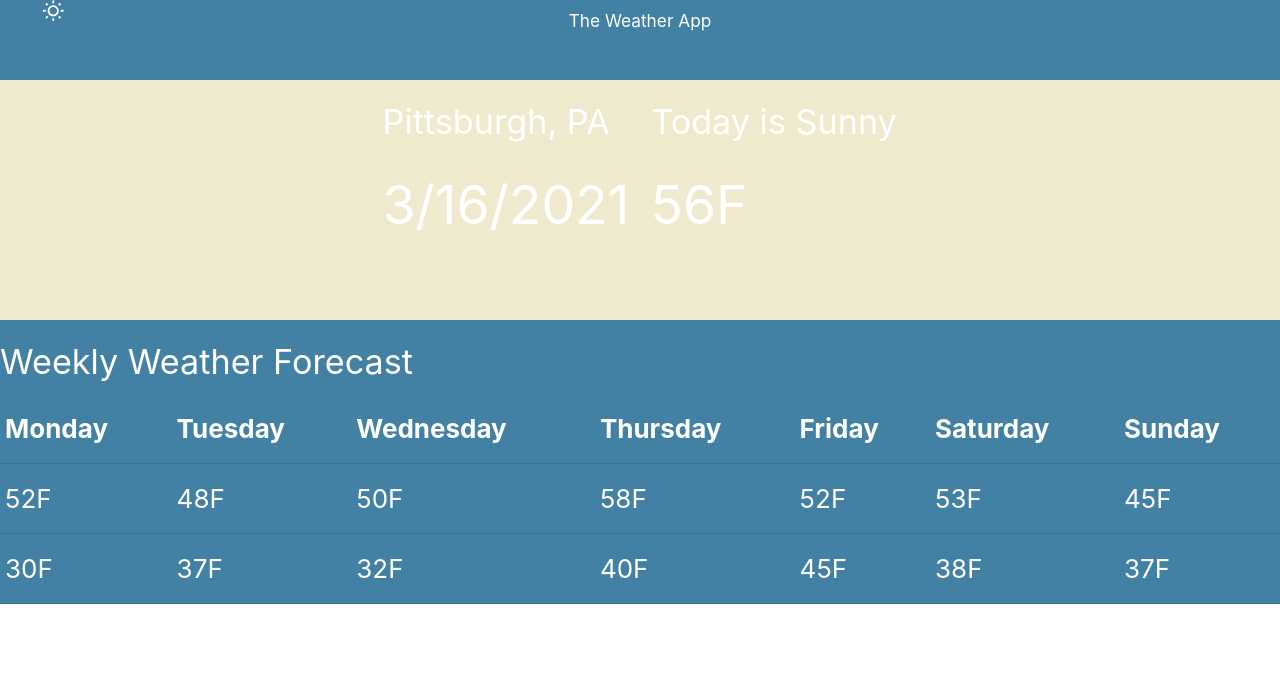
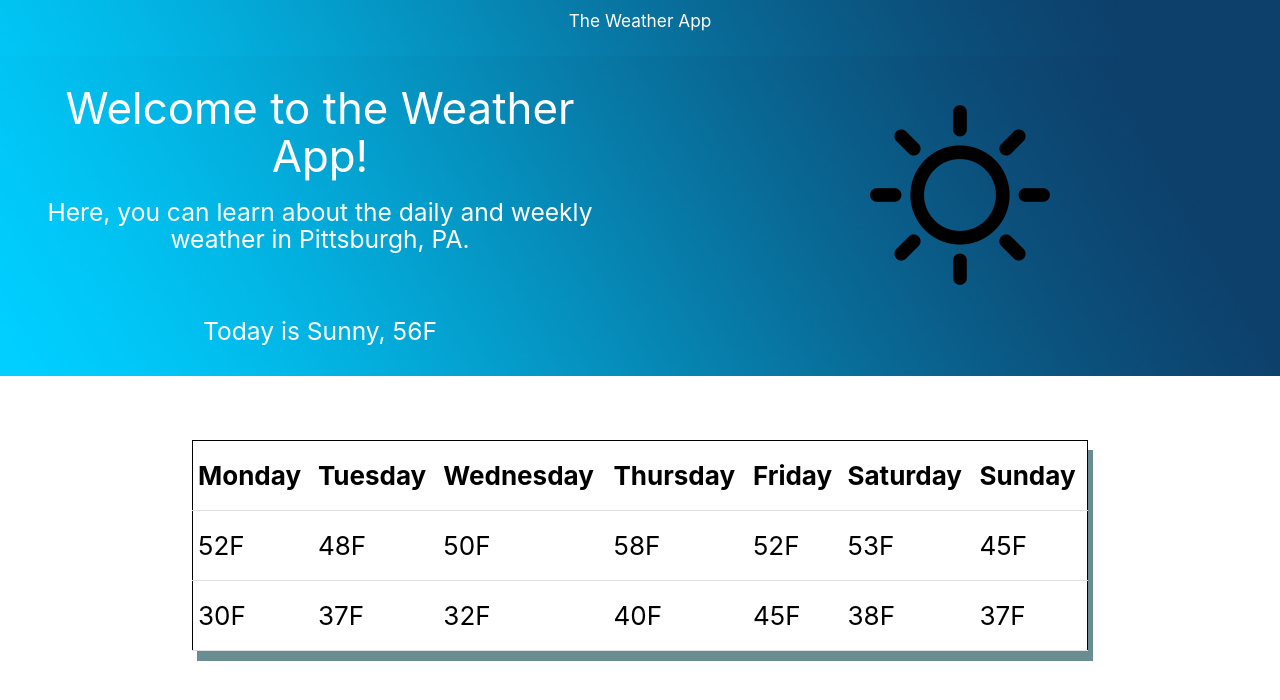
Before and after one commit to akula-a/Menon-Labs-Buddy-Challenge, a React (Create React App) app in the folder weather-app/: page / in a window 1280 px wide. Shown: the top 700 px of the page. Built offline with nearby package versions, Linux system fonts and the light colour scheme.

Commit message:
Changed background and layout

```diff
--- a/weather-app/src/App.css
+++ b/weather-app/src/App.css
@@ -1,35 +1,35 @@
 .App-header {
-  background-color: #4281A4;
-  min-height: 10vh;
+  background-image: url("./3c-gradient-background.png");
+  background-size:100%;
+  min-height: 7vh;
   text-align: center;
   color: white;
 }
 
 .App-daily-view {
-  background-image: url("./home-background.png");
+  background-image: url("./3c-gradient-background.png");
+  background-size:100%;
   width:100%;
-  min-height: 30vh;
-  display: grid;
-  grid-template-columns: repeat(auto-fit, minmax(384px, 1fr));
-  grid-gap: 16px;
+  height:100%;
   font-size: calc(10px + 2vmin);
   color: white;
+  min-height: 40vh;
+  text-align: center;
 }
 
 .App-weekly-view{
-  background-color: #4281A4;
-  min-height: 30vh;
-  display: grid;
+  text-align: center;
+  margin-left:auto;
+  margin-right:auto;
+  padding-left: 15%;
+  padding-right: 15%;
+  padding-top:5%;
   font-size: calc(10px + 2vmin);
-  color: white;
 }
 
-.App-table {
-  text-align:center;
-  margin-left:auto;
-  margin-right:auto;
+#App-table {
+  background-image: white;
+  color: black;
+  border: 1px solid;
+  box-shadow: 5px 10px #6A8D92  ;
 }
-
-WbSunnyOutlinedIcon{
-  size: 100px;
-}
--- a/weather-app/src/App.js
+++ b/weather-app/src/App.js
@@ -3,6 +3,7 @@ import React from 'react';
 import background from "./home-background.png"
 import 'materialize-css';
 import 'materialize-css/dist/css/materialize.min.css';
+import icon from "./sun-icon.png";
 import WbSunnyOutlinedIcon from '@material-ui/icons/WbSunnyOutlined';
 import { Button, Card, Row, Col } from 'react-materialize';
 // import render from 'react-dom';
@@ -12,14 +13,12 @@ function App() {
   // source: https://reactgo.com/react-get-current-date/
   const today = new Date()
   const currDate = `${today.getMonth() + 1}/${today.getDate()}/${today.getFullYear()}`;
-
   //source for image: https://reactgo.com/react-background-image/
   return (
     <div className="App">
       <header className="App-header">
         <div class = "row">
-          <div class = "col s1"> <WbSunnyOutlinedIcon></WbSunnyOutlinedIcon> </div>
-          <div class = "col s4 offset-s3"> <h6> The Weather App</h6> </div>
+          <div class = "col s4 offset-s4"> <h6> The Weather App</h6> </div>
         </div>
       </header>
 
@@ -27,21 +26,22 @@ function App() {
         <div styles = {{ backgroundImage : `url(${background})` }}>
         <div class = "App-daily-view">
           <div class = "row">
-            <div class="col s6">
-                <h4> Pittsburgh, PA </h4>
-                <h2> { currDate } </h2>
+            <div class= "col s6">
+                <h3> Welcome to the Weather App! </h3>
+                <h5> Here, you can learn about the daily and weekly weather in Pittsburgh, PA. </h5>
+                <br/>
+                <h5> Today is Sunny, 56F </h5>
             </div>
 
             <div class = "col s6">
-              <h4> Today is Sunny </h4>
-              <h2> 56F </h2>
+              <br/>
+              <img src = {icon} alt = "sun icon"/>
             </div>
           </div>
         </div>
 
         <div class = "App-weekly-view">
-          <h4> Weekly Weather Forecast </h4>
-          <table class = "App-table">
+          <table id = "App-table" class = "centered">
             <tr>
               <th> Monday </th>
               <th> Tuesday </th>
```
Also changed, not shown: weather-app/src/3c-gradient-background.png (added), weather-app/src/sun-icon.png (added).
